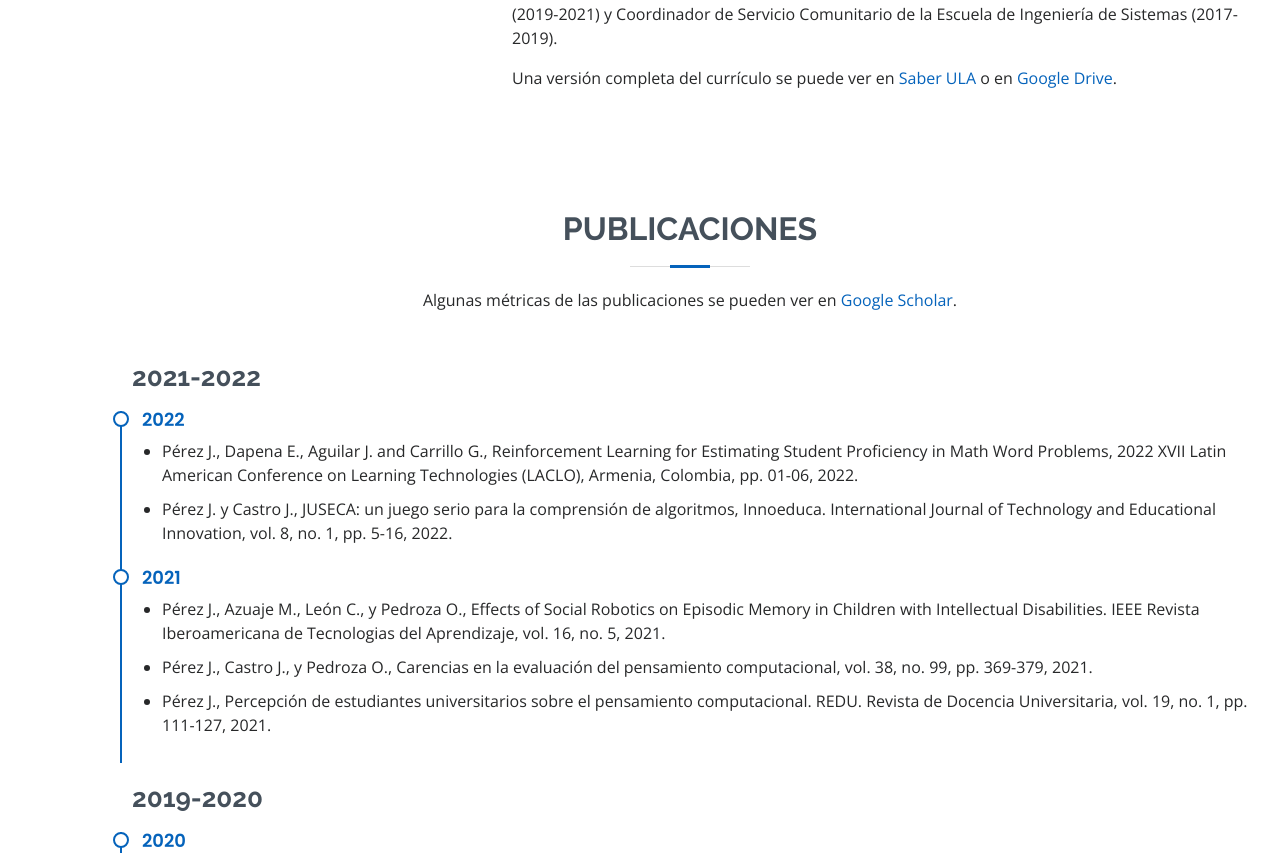
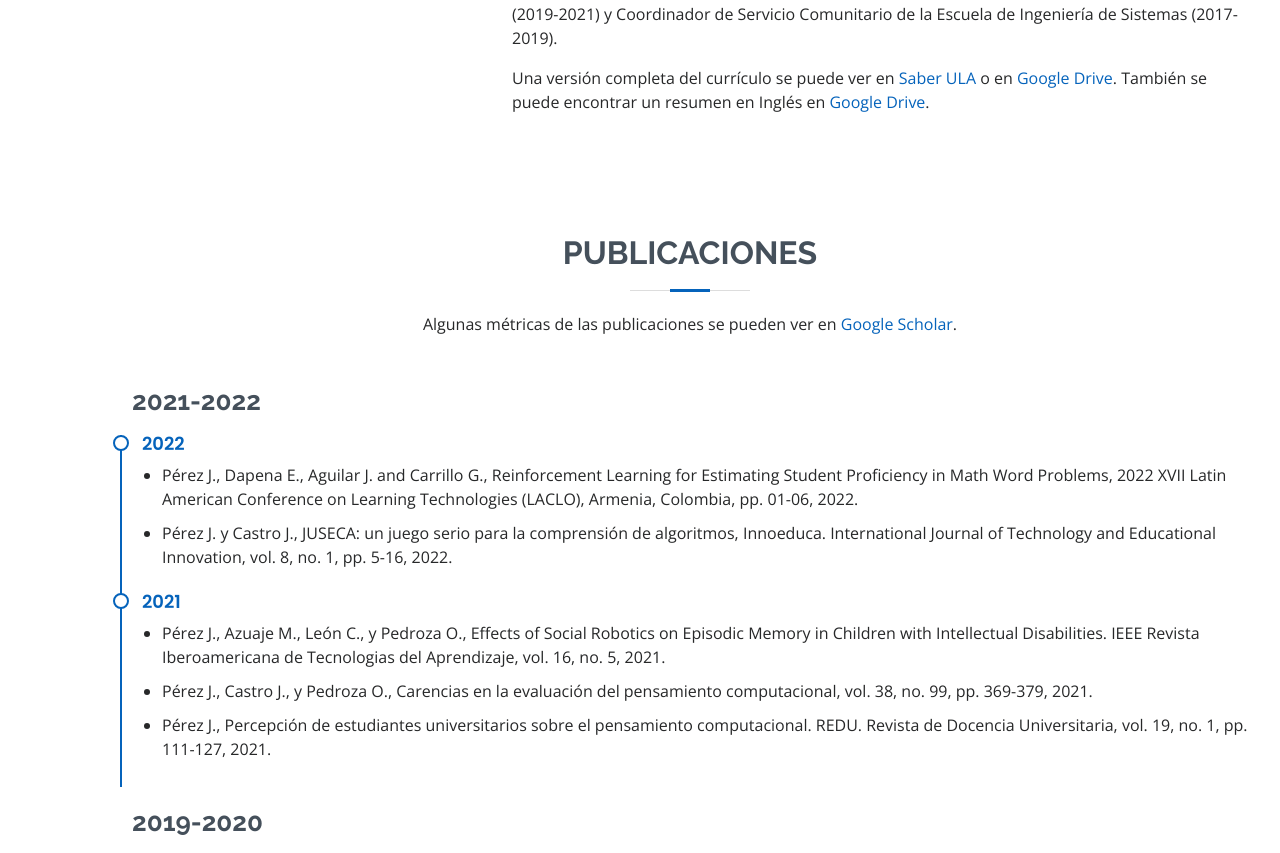
Before and after one commit to jesuspangulo/jesuspangulo.github.io, a plain HTML site: page index.html in a window 1280 px wide. Shown: the part 1366-2219 px from the top of the page. Drawn offline with nearby package versions, Linux system fonts and the light colour scheme.

Commit message:
Add resume

```diff
--- a/index.html
+++ b/index.html
@@ -89,7 +89,7 @@
             <p>
               Es representante de la ULA ante el <a href="https://clei.org/site/instituciones-miembro/">Centro Latinoamericano de Estudios en Informática</a>, Coordinador de Publicaciones de la <a href="https://svc.net.ve/directorio-2022-2024/">Sociedad Venezolana de Computación</a>, y Coordinador de Inscripciones de la Escuela de Ingeniería de Sistemas. Fue Jefe del Departamento de Computación (2019-2021) y Coordinador de Servicio Comunitario de la Escuela de Ingeniería de Sistemas (2017-2019).</p>
             <p>
-              Una versión completa del currículo se puede ver en <a href="http://www.saber.ula.ve/handle/123456789/43163">Saber ULA</a> o en <a href="https://drive.google.com/file/d/1dqEUh5ifIu9M2_0OZcOzUHWVxTxo20NK/view?usp=sharing">Google Drive</a>.</p>
+              Una versión completa del currículo se puede ver en <a href="http://www.saber.ula.ve/handle/123456789/43163">Saber ULA</a> o en <a href="https://drive.google.com/file/d/1dqEUh5ifIu9M2_0OZcOzUHWVxTxo20NK/view?usp=sharing">Google Drive</a>. También se puede encontrar un resumen en Inglés en <a href="https://drive.google.com/file/d/1fIvQ2E4mr8z5iux_3ELboyh7wy2aGafv/view?usp=share_link">Google Drive</a>.</p>
             </div>
         </div>
 
```
